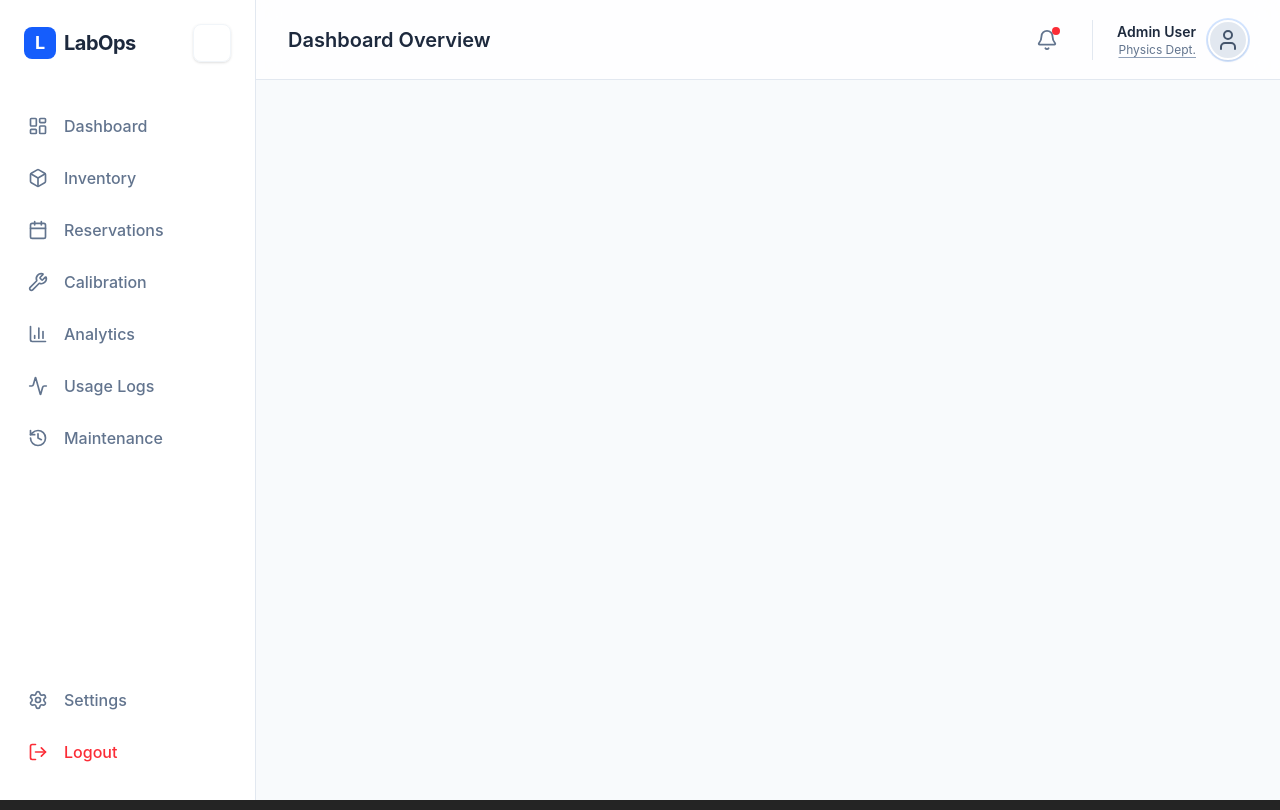
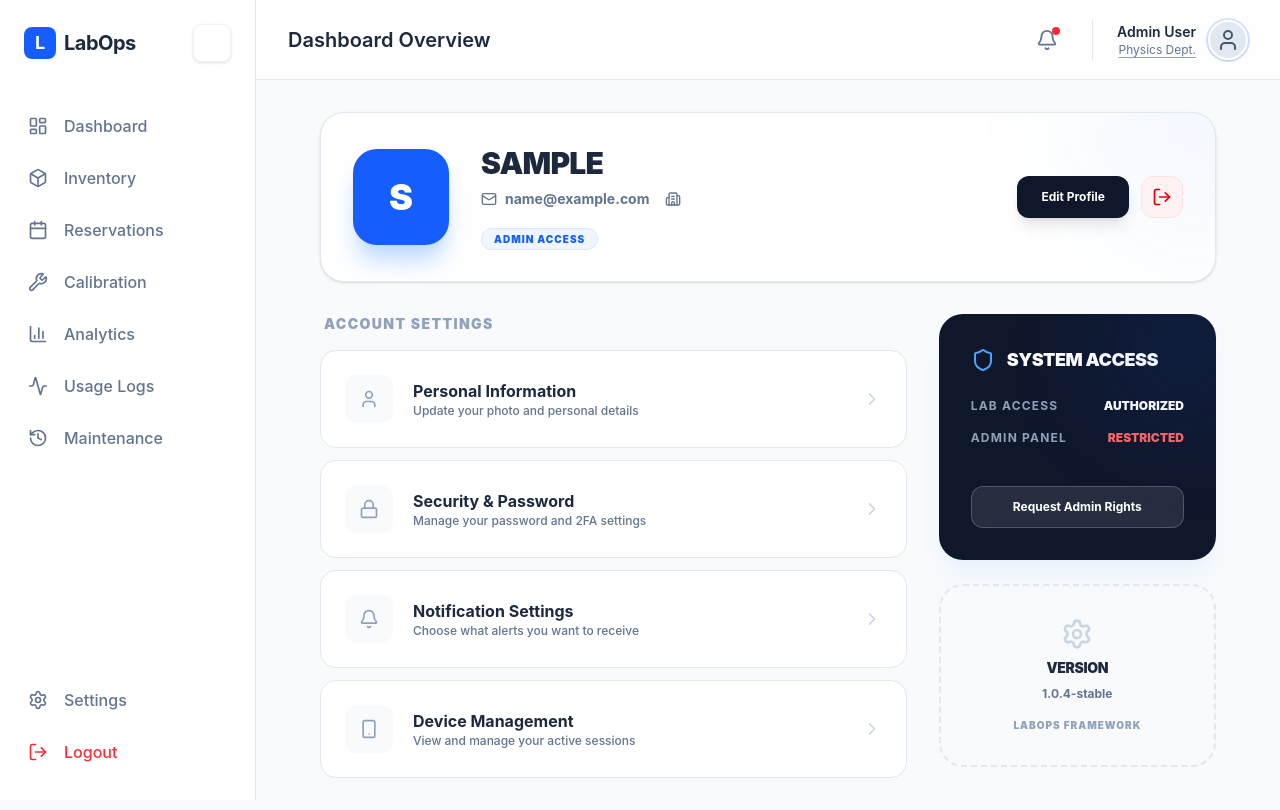
Before and after one commit to Iyeba-Kallon/lab-equipment-management-system, a React app in the folder frontend/: page /profile in a window 1280 px wide. Built offline with nearby package versions, Linux system fonts and the light colour scheme; sample sign-in values are in the browser's storage; the HTML template or start-up script is replaced by a standard one.

Commit message:
feat: Add user profile page and set up application routing with authentication.
Signed-off-by: Iyeba Kallon <iyebalphakallon@gmail.com>

```diff
--- a/frontend/src/App.tsx
+++ b/frontend/src/App.tsx
@@ -6,6 +6,7 @@ import EquipmentDetail from './pages/EquipmentDetail';
 import Reservations from './pages/Reservations';
 import Calibration from './pages/Calibration';
 import Analytics from './pages/Analytics';
+import Profile from './pages/Profile';
 import Login from './pages/Login';
 import Register from './pages/Register';
 import { AuthProvider, useAuth } from './context/AuthContext';
@@ -33,6 +34,7 @@ function App() {
                   <Route path="/reservations" element={<Reservations />} />
                   <Route path="/calibration" element={<Calibration />} />
                   <Route path="/analytics" element={<Analytics />} />
+                  <Route path="/profile" element={<Profile />} />
                   {/* Add more protected routes here */}
                 </Routes>
               </Layout>
--- /dev/null
+++ b/frontend/src/pages/Profile.tsx
@@ -0,0 +1,127 @@
+import React from 'react';
+import {
+    User,
+    Settings,
+    Shield,
+    Bell,
+    Lock,
+    Smartphone,
+    ChevronRight,
+    LogOut,
+    Building2,
+    Mail
+} from 'lucide-react';
+import { useAuth } from '../context/AuthContext';
+
+const Profile: React.FC = () => {
+    const { user, logout } = useAuth();
+
+    const menuItems = [
+        { title: 'Personal Information', icon: <User size={20} />, description: 'Update your photo and personal details' },
+        { title: 'Security & Password', icon: <Lock size={20} />, description: 'Manage your password and 2FA settings' },
+        { title: 'Notification Settings', icon: <Bell size={20} />, description: 'Choose what alerts you want to receive' },
+        { title: 'Device Management', icon: <Smartphone size={20} />, description: 'View and manage your active sessions' },
+    ];
+
+    return (
+        <div className="max-w-4xl mx-auto space-y-8 animate-in fade-in slide-in-from-bottom-4 duration-500">
+            {/* Profile Header */}
+            <div className="bg-white dark:bg-slate-900 rounded-3xl p-8 border border-slate-200 dark:border-slate-800 shadow-sm relative overflow-hidden group">
+                <div className="absolute top-0 right-0 w-64 h-64 bg-blue-600/5 rounded-full blur-3xl -mr-32 -mt-32"></div>
+                <div className="flex flex-col md:flex-row items-center gap-8 relative z-10">
+                    <div className="w-24 h-24 rounded-3xl bg-blue-600 flex items-center justify-center text-white text-4xl font-black shadow-xl shadow-blue-200 dark:shadow-none">
+                        {user?.username.charAt(0).toUpperCase()}
+                    </div>
+                    <div className="text-center md:text-left space-y-2">
+                        <h1 className="text-3xl font-black text-slate-800 dark:text-white uppercase tracking-tight">{user?.username}</h1>
+                        <div className="flex flex-wrap justify-center md:justify-start gap-4">
+                            <span className="flex items-center gap-2 text-sm text-slate-500 font-bold">
+                                <Mail size={16} /> {user?.email}
+                            </span>
+                            <span className="flex items-center gap-2 text-sm text-slate-500 font-bold">
+                                <Building2 size={16} /> {user?.department}
+                            </span>
+                        </div>
+                        <div className="pt-2">
+                            <span className="px-3 py-1 bg-blue-50 dark:bg-blue-900/30 text-blue-600 dark:text-blue-400 rounded-full text-[10px] font-black uppercase tracking-widest border border-blue-100 dark:border-blue-800/50">
+                                {user?.role} Access
+                            </span>
+                        </div>
+                    </div>
+                    <div className="md:ml-auto flex gap-3">
+                        <button className="px-6 py-2.5 bg-slate-900 dark:bg-white dark:text-slate-900 text-white rounded-xl text-xs font-bold hover:scale-105 transition-all shadow-lg">
+                            Edit Profile
+                        </button>
+                        <button
+                            onClick={logout}
+                            className="p-2.5 bg-red-50 text-red-600 rounded-xl hover:bg-red-100 transition-colors border border-red-100"
+                        >
+                            <LogOut size={20} />
+                        </button>
+                    </div>
+                </div>
+            </div>
+
+            <div className="grid grid-cols-1 md:grid-cols-3 gap-8">
+                {/* Settings Menu */}
+                <div className="md:col-span-2 space-y-4">
+                    <h2 className="text-sm font-black text-slate-400 uppercase tracking-widest ml-1">Account Settings</h2>
+                    <div className="space-y-3">
+                        {menuItems.map((item, i) => (
+                            <button
+                                key={i}
+                                className="w-full text-left bg-white dark:bg-slate-900 p-6 rounded-2xl border border-slate-200 dark:border-slate-800 flex items-center justify-between hover:border-blue-200 dark:hover:border-blue-800 hover:shadow-lg hover:shadow-slate-200/50 dark:hover:shadow-none transition-all group"
+                            >
+                                <div className="flex items-center gap-5">
+                                    <div className="w-12 h-12 rounded-xl bg-slate-50 dark:bg-slate-800 flex items-center justify-center text-slate-400 group-hover:text-blue-600 group-hover:bg-blue-50 dark:group-hover:bg-blue-900/20 transition-all">
+                                        {item.icon}
+                                    </div>
+                                    <div>
+                                        <h4 className="font-bold text-slate-800 dark:text-white">{item.title}</h4>
+                                        <p className="text-xs text-slate-500 font-medium">{item.description}</p>
+                                    </div>
+                                </div>
+                                <ChevronRight size={20} className="text-slate-300 group-hover:text-blue-600 group-hover:translate-x-1 transition-all" />
+                            </button>
+                        ))}
+                    </div>
+                </div>
+
+                {/* Quick Actions / System Info */}
+                <div className="space-y-6">
+                    <div className="bg-slate-900 text-white p-8 rounded-3xl space-y-6 relative overflow-hidden shadow-xl shadow-blue-200/20 transition-transform hover:-rotate-1">
+                        <div className="absolute top-0 right-0 -mr-8 -mt-8 w-32 h-32 bg-blue-600 rounded-full blur-3xl opacity-20"></div>
+                        <div className="flex items-center gap-3">
+                            <Shield size={24} className="text-blue-400" />
+                            <h3 className="text-lg font-black uppercase tracking-tight">System Access</h3>
+                        </div>
+                        <div className="space-y-4">
+                            <div className="flex justify-between items-center text-xs">
+                                <span className="text-slate-400 font-bold uppercase tracking-widest">Lab Access</span>
+                                <span className="font-black">AUTHORIZED</span>
+                            </div>
+                            <div className="flex justify-between items-center text-xs">
+                                <span className="text-slate-400 font-bold uppercase tracking-widest">Admin Panel</span>
+                                <span className="font-black text-red-400">RESTRICTED</span>
+                            </div>
+                        </div>
+                        <div className="pt-4">
+                            <button className="w-full py-3 bg-white/10 hover:bg-white/20 border border-white/20 rounded-xl text-xs font-bold transition-all backdrop-blur-sm">
+                                Request Admin Rights
+                            </button>
+                        </div>
+                    </div>
+
+                    <div className="p-8 border-2 border-dashed border-slate-200 dark:border-slate-800 rounded-3xl text-center space-y-2">
+                        <Settings size={32} className="mx-auto text-slate-300 mb-2" />
+                        <h4 className="text-sm font-black text-slate-800 dark:text-white uppercase tracking-tight">Version</h4>
+                        <p className="text-xs text-slate-500 font-bold">1.0.4-stable</p>
+                        <p className="text-[10px] text-slate-400 uppercase font-black tracking-widest pt-2">LabOps Framework</p>
+                    </div>
+                </div>
+            </div>
+        </div>
+    );
+};
+
+export default Profile;
```
